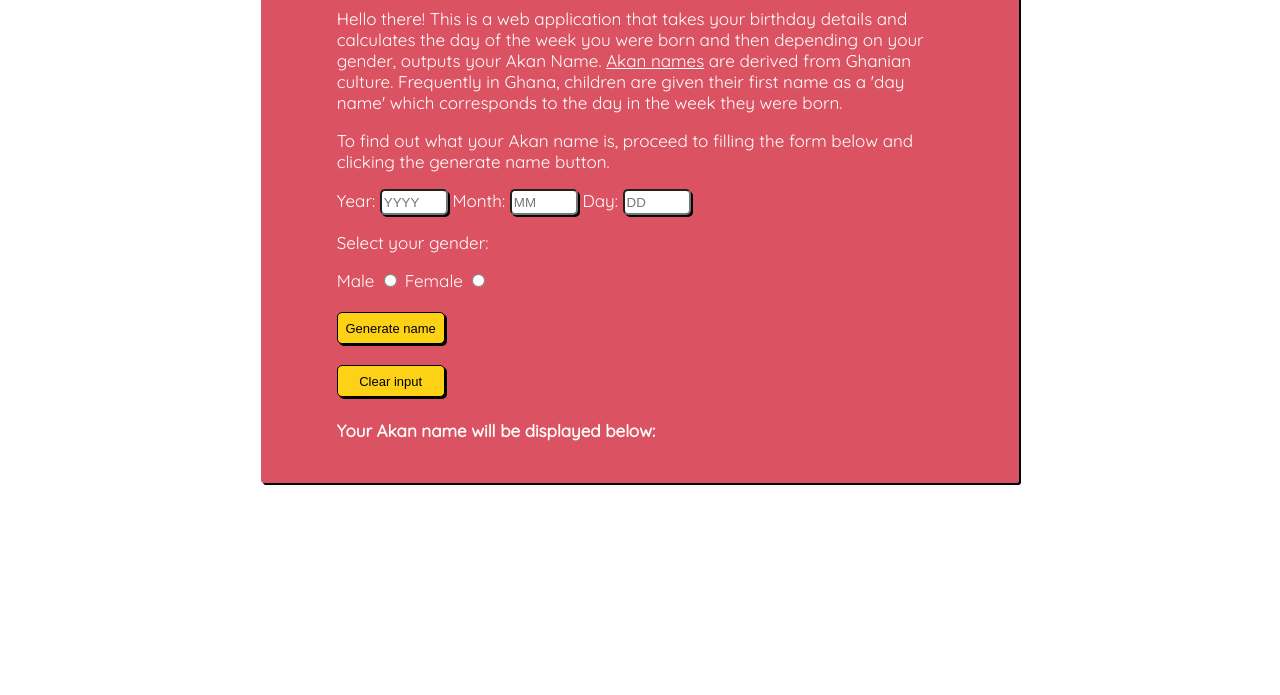
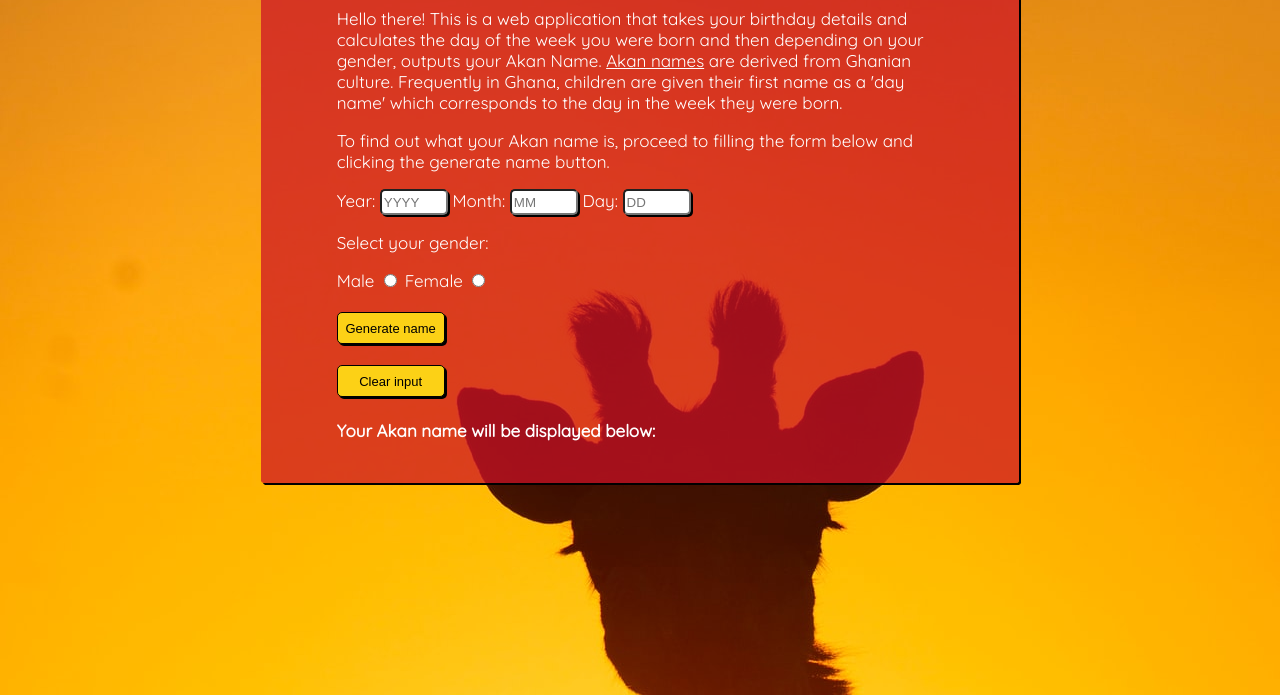
Before and after one commit to akibirio/akan-name, a plain HTML site: page index.html in a window 1280 px wide. Shown: the part 105-800 px from the top of the page. Drawn offline with Linux system fonts and the light colour scheme.

Commit message:
changed css style

```diff
--- a/static/css/style.css
+++ b/static/css/style.css
@@ -1,6 +1,6 @@
 body{
     font-family: 'Quicksand', sans-serif;
-    background-image: url('../images/background.jpg');
+    background-image: url('../../images/image-1.jpg');
     color: white;
     font-size: 17px;
   }
```
